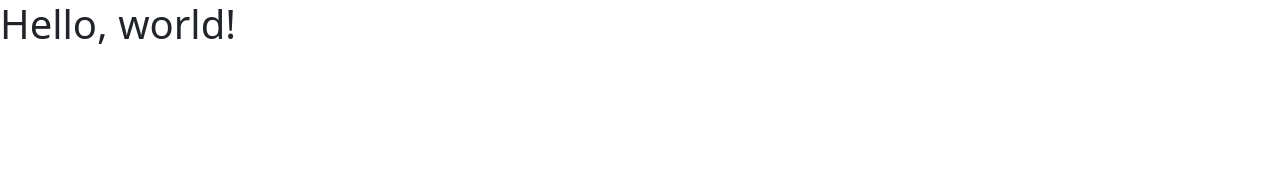
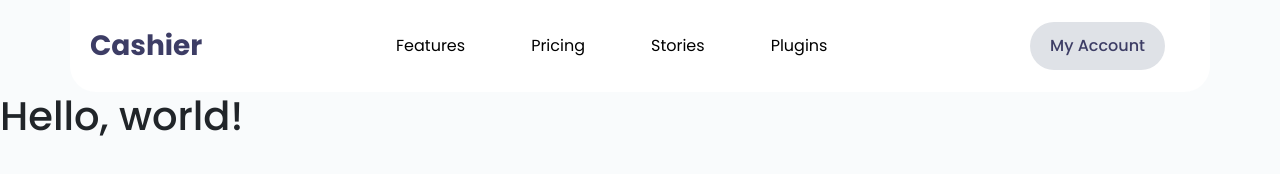
Before and after one commit to Fadli-Rivansyah/cashier-landingPage, a plain HTML site: page index.html in a window 1280 px wide. Drawn offline with nearby package versions, Linux system fonts and the light colour scheme.

Commit message:
selesai membaut navbar

```diff
--- a/css/style.css
+++ b/css/style.css
@@ -22,6 +22,7 @@
 
 body{
     font-family: 'Poppins',sans-serif;
+    background-color: var(--body);
 }
 
 .big-header {
@@ -50,3 +51,61 @@ body{
     margin: 0;
     color: var(--navy);
 }
+
+.btn-primary {
+    background-color: var(--blue);
+    font-weight:  var(--fwsemibold);
+    color: var(--white);
+    padding: 12px 20px;
+    font-size: 16px;
+    border-radius: 50px;
+    border: 0;
+}
+
+.btn-secondary{
+    background-color: var(--gray1);
+    color: var(--navy);
+    padding: 12px 20px;
+    border-radius: 50px;
+    border: 0;
+    font-size: 16px;
+    font-weight:  var(--fwmedium);
+}
+
+.btn-secondary:hover{
+    background-color: var(--navy);
+    color: var(--white) !important;
+}
+
+
+.navbar-nav  .nav-item a:hover{
+    font-weight: var(--fwsemibold);
+    transition: all 0.1s ease-in;
+    color: var(--blue);
+}
+
+.navbar-nav .nav-item a{
+    color: var(--navy);
+    transition: all 0.1s ease-in;
+}
+.navbar-nav .nav-item {
+    padding-left: 25px;
+    padding-right: 25px;
+    font-weight: var(--fwregular);
+    transition: all 0.1s ease-in;
+}
+.navbar-brand{
+    font-weight: var(--fwbold);
+    font-size: 28px;
+    color: var(--navy);
+}
+.navbar{
+    --bs-navbar-padding-y:0rem;
+}
+
+.cashier-navbar{
+    padding: 20px;
+    background: var(--white);
+    border-bottom-left-radius: 26px;
+    border-bottom-right-radius: 26px;
+}
--- a/index.html
+++ b/index.html
@@ -6,10 +6,41 @@
     <title>Bootstrap demo</title>
     <link rel="preconnect" href="https://fonts.googleapis.com">
     <link rel="preconnect" href="https://fonts.gstatic.com" crossorigin>
+
     <link href="https://fonts.googleapis.com/css2?family=Poppins:ital,wght@0,100;0,200;0,300;0,400;0,500;0,600;0,700;0,800;0,900;1,100;1,200;1,300;1,400;1,500;1,600;1,700;1,800;1,900&display=swap" rel="stylesheet">
     <link href="https://cdn.jsdelivr.net/npm/bootstrap@5.3.3/dist/css/bootstrap.min.css" rel="stylesheet" integrity="sha384-QWTKZyjpPEjISv5WaRU9OFeRpok6YctnYmDr5pNlyT2bRjXh0JMhjY6hW+ALEwIH" crossorigin="anonymous">
+    <link rel="stylesheet" href="./css/style.css">
   </head>
   <body>
+    <nav class=" navbar navbar-expand-lg">
+      <div class="container cashier-navbar">
+        <a class="navbar-brand " href="#">Cashier</a>
+        <button class="navbar-toggler" type="button" data-bs-toggle="collapse" data-bs-target="#navbarSupportedContent" aria-controls="navbarSupportedContent" aria-expanded="false" aria-label="Toggle navigation">
+          <span class="navbar-toggler-icon"></span>
+        </button>
+        <div class="collapse navbar-collapse" id="navbarSupportedContent">
+          <ul class="navbar-nav mx-auto mb-2 mb-lg-0">
+            <li class="nav-item">
+              <a class="nav-link active" aria-current="page" href="#">Features</a>
+            </li>
+            <li class="nav-item">
+              <a class="nav-link active" aria-current="page" href="#">Pricing</a>
+            </li>
+            <li class="nav-item">
+              <a class="nav-link active" aria-current="page" href="#">Stories</a>
+            </li>
+            <li class="nav-item">
+              <a class="nav-link active" aria-current="page" href="#">Plugins</a>
+            </li>
+          </ul>
+          <ul class="navbar-nav mb-2 mb-lg-0">
+            <li class="nav-item">
+              <a class=" btn btn-secondary" href="#">My Account</a>
+            </li>
+          </ul>
+        </div>
+      </div>
+    </nav>
     <h1>Hello, world!</h1>
     <script src="https://cdn.jsdelivr.net/npm/bootstrap@5.3.3/dist/js/bootstrap.bundle.min.js" integrity="sha384-YvpcrYf0tY3lHB60NNkmXc5s9fDVZLESaAA55NDzOxhy9GkcIdslK1eN7N6jIeHz" crossorigin="anonymous"></script>
   </body>
```
